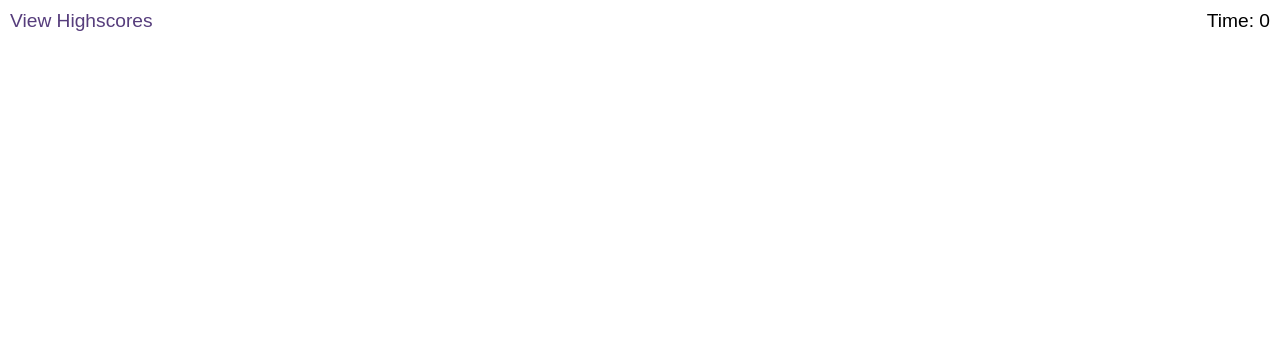
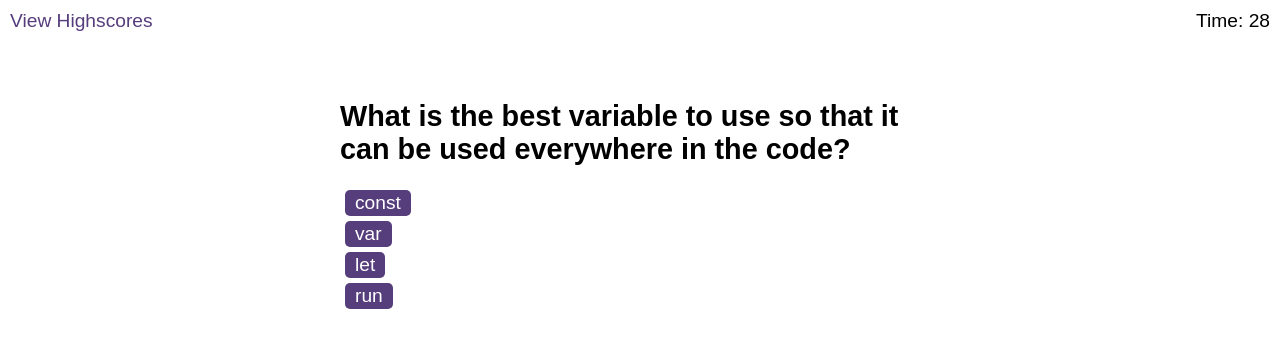
Before and after one commit to webdevtonym/coding-quiz-for-you, a plain HTML site: page index.html in a window 1280 px wide. Both pictures are taken after a click on the button "Start Quiz". Drawn offline with Linux system fonts and the light colour scheme.

Commit message:
got buttons added to array choices and added a correctAnswer item to the array so we can check whether the user is clicking the right button

```diff
--- a/assets/logic.js
+++ b/assets/logic.js
@@ -1,8 +1,41 @@
-// import {questionsArr} from "./questions";
+var questionsArr = [
+  {
+    question:
+      "What is the best variable to use so that it can be used everywhere in the code?",
+    answers: ["const", "var", "let", "run"],
+    correctAnswer: "var",
+  },
+
+  {
+    question: "Which one of the following is a Javascript loop?",
+    answers: ["console.log", "var", "for", "loop"],
+    correctAnswer: "for",
+  },
+
+  {
+    question: "Which method is used to add a new item to an array?",
+    answers: ["push()", "pop()", "snap()", "crackle()"],
+    correctAnswer: "push()",
+  },
+
+  {
+    question: "What is the syntax for a Javascript function?",
+    answers: [
+      "var function functionName() {}",
+      "function functionName() {}",
+      "functionName function() {}",
+      "{function, functionName()}",
+    ],
+    correctAnswer: "function functionName() {}",
+  },
+];
 
 var countEl = document.querySelector("#time");
 var startButton = document.getElementById("start");
 var startScreen = document.getElementById("start-screen");
+var showElement = document.getElementById("questions");
+
+// var questionEl = document.getElementById()
 
 var secondsLeft = 30;
 
@@ -22,16 +55,20 @@ var secondsLeft = 30;
 
 //1. The user clicks the button *
 //2. The quiz begins and the first question is displayed
-//2a The timer starts and counts back from 30 seconds.
+//2a The timer starts and counts back from 30 seconds *
+
 //if the user chooses the wrong answer then display a message at the
 //bottom of the code that says 'wrong'
+
 //then also decrease the timer by 10 seconds each time it's chosen incorrectly
 //the next question won't appear if they get it wrong.
 
 //if they choose the correct option then display a message at the bottom in green
 //that will say 'Correct!'
+
 //the score they get will be added to a variable which is accessible via the
 //view high scores link.
+
 //the next question in the array will display to the screen
 //the timer will reset back to 30 seconds
 
@@ -51,14 +88,89 @@ var secondsLeft = 30;
 // Create a code quiz that contains the following requirements:
 
 //Update counter on page
-function updateCounter(){
+function updateCounter() {
+    var timerInterval = setInterval(function() {
+        secondsLeft--;
+        countEl.textContent = secondsLeft;
+
+        if(secondsLeft === 0) {
+            clearInterval(timerInterval);
+        }
+    } ,1000)
   //seconds left needs to count down from 30
-    countEl.textContent = secondsLeft
+
 }
+
+function displayQuestion() {
+  //assigns a new variable to the h2 id of the questions div
+  var questionTitle = document.getElementById("question-title");
+
+  //assigns a new variable to the id choices child div of parent div questions
+  var choice = document.getElementById("choices");
+
+  //takes the first variable created (so that we can target the html text content and manipulate it)
+  //then makes it equal to 1st element of the questions array and points to the question item in the object.
+  questionTitle.textContent = questionsArr[0].question;
+
+
+  // for loop to iterate through the array
+  for (var i = 0; i < questionsArr[0].answers.length; i++) {
+
+    //create buttons
+    var button = document.createElement('button');
+
+    //add questions in array to the button and make it show on the page using textContent.
+    button.textContent = questionsArr[0].answers[i];
+
+    //add event listener to do something once the buttons are clicked
+    button.addEventListener("click", function(){
+        if(this.textContent === questionsArr[0].correctAnswer) {
+            alert("Correct!");
+            questionTitle.textContent = questionsArr[1].question;
+            button.textContent = questionsArr[1].answers[i];
+
+
+
+        } else {
+            alert("Wrong!");
+            secondsLeft = secondsLeft - 10;
+        }
+
+    });
+    choice.appendChild(button);
+
+
+  }
+
+}
+
+  //iterate through array
+//   for(var i = 0; i < questionsArr.length; i++) {
+//     //create button
+//     var button = document.createElement("button");
+
+//     //
+//     button.textContent = "button" + (i + 1);
+//     button.addEventListener("click", function(){
+//         alert("button works");
+//     });
+//     questionsArr[i].appendChild(button);
+
+//   }
+// }
+
+/////////////BUTTONS////////////////
+//need to create 4 buttons
+//the buttons need to link to each individual answer
+//the buttons need to display in a column
+//there needs to be something checking if the right answer has been chosen
+    //else display the message 'Wrong!'
+    //then deduct 15 seconds from the timer.
+
+
 
 // A start button that when clicked a timer starts and the first question appears.
 var startButton = document.getElementById("start");
-
 
 
 // function startQuiz() {
@@ -74,30 +186,27 @@ var startButton = document.getElementById("start");
 //     });
 //   });
 
-  function startQuiz(){
+function startQuiz() {
   console.log("startQuiz function is running");
-    startButton.addEventListener('click', function(){
+  startButton.addEventListener("click", function () {
+    updateCounter();
     console.log("button is working");
     startScreen.remove(); //works
-    // next need to get the questions to display
-
-
-
-
-
-    })
+    // Questions to display
+    if ((showElement.style.display = "none")) {
+      showElement.style.display = "block";
+    }
+  });
+  displayQuestion();
 }
 
-
 //question div
-
 
 startQuiz();
 
 // if (clicked === null) {
 //   time--;
 //
-
 
 // Questions contain buttons for each answer.
 // When answer is clicked, the next question appears
--- a/assets/questions.js
+++ b/assets/questions.js
@@ -1,4 +1,4 @@
-var questionsArr= [
+ var questionsArr = [
 
     {
         question: "What is the best variable to use so that it can be used everywhere in the code?",
--- a/index.html
+++ b/index.html
@@ -27,7 +27,7 @@
 
       <div id="questions" class="hide">
         <h2 id="question-title">text</h2>
-        <div id="choices" class="choices">text</div>
+        <div id="choices" class="choices"></div>
       </div>
 
       <div id="end-screen" class="hide">
```
Lines whose indentation alone changed are shown as unchanged.
